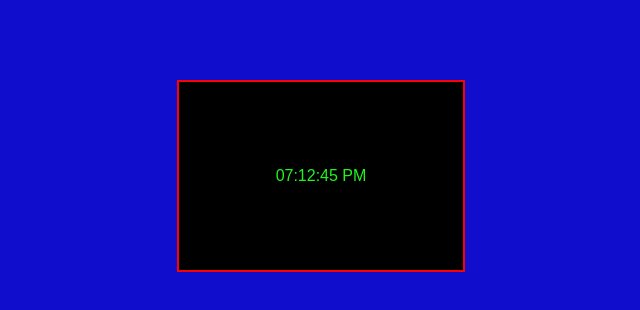
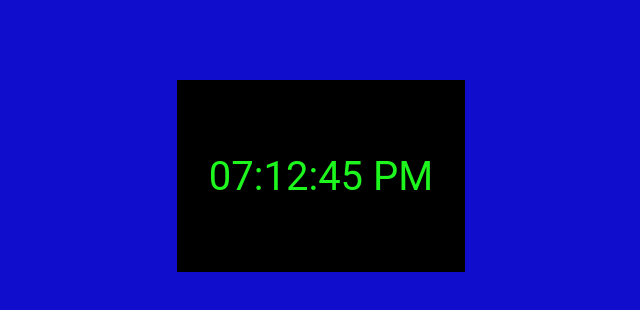
Before and after one commit to orpd0523/clock, a plain HTML site: page index.html in a window 1280 px wide. Shown: the whole page, without its empty margins (319-959 px from the left). Drawn offline with Linux system fonts and the light colour scheme.

Commit message:
changed some styles

```diff
--- a/styles.css
+++ b/styles.css
@@ -6,9 +6,7 @@
 
 html {
   box-sizing: border-box;
-  font-family: "Roboto", sans-serif;
-  font-family: "Roboto Mono", monospace;
-  font-family: "Work Sans", sans-serif;
+  font-family: "Roboto", sans-serif, Verdana, Geneva, Tahoma;
 }
 
 body {
@@ -21,15 +19,11 @@ body {
   margin-top: 5rem;
 }
 
-#id {
-  border: 2px solid yellow;
-  height: 2rem;
-  width: 3rem;
-  background-color: yellow;
+#clock {
+  font-size: 2.5rem;
 }
 
 .container {
-  border: 2px solid red;
   background-color: black;
   color: rgb(30, 247, 30);
   display: flex;
```
